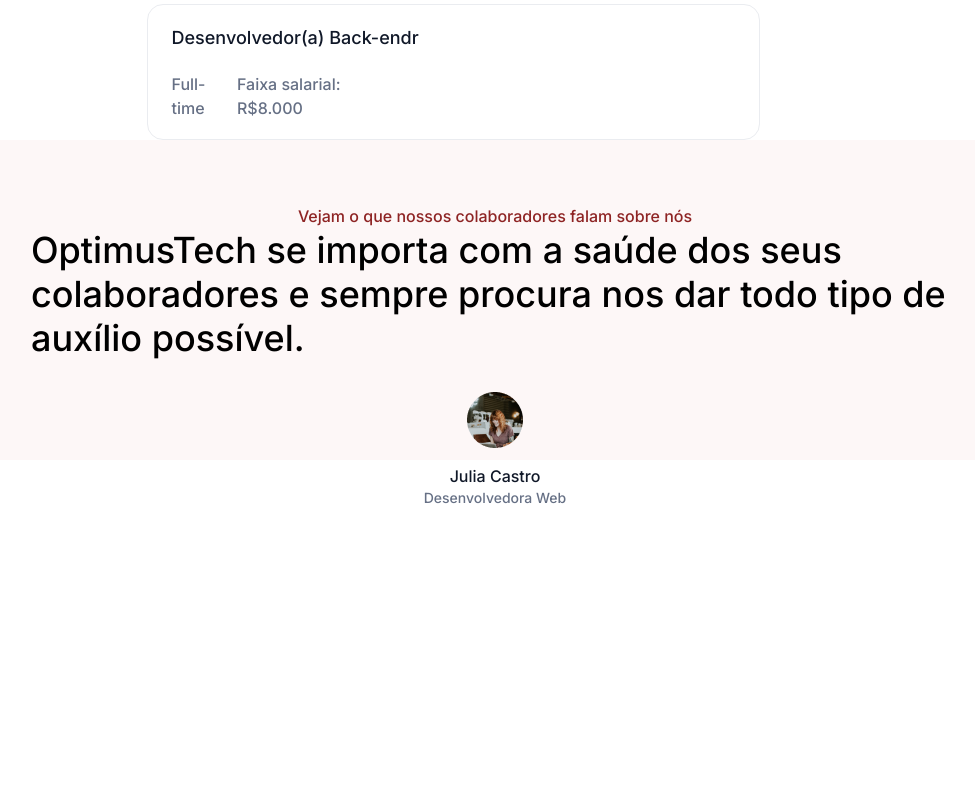
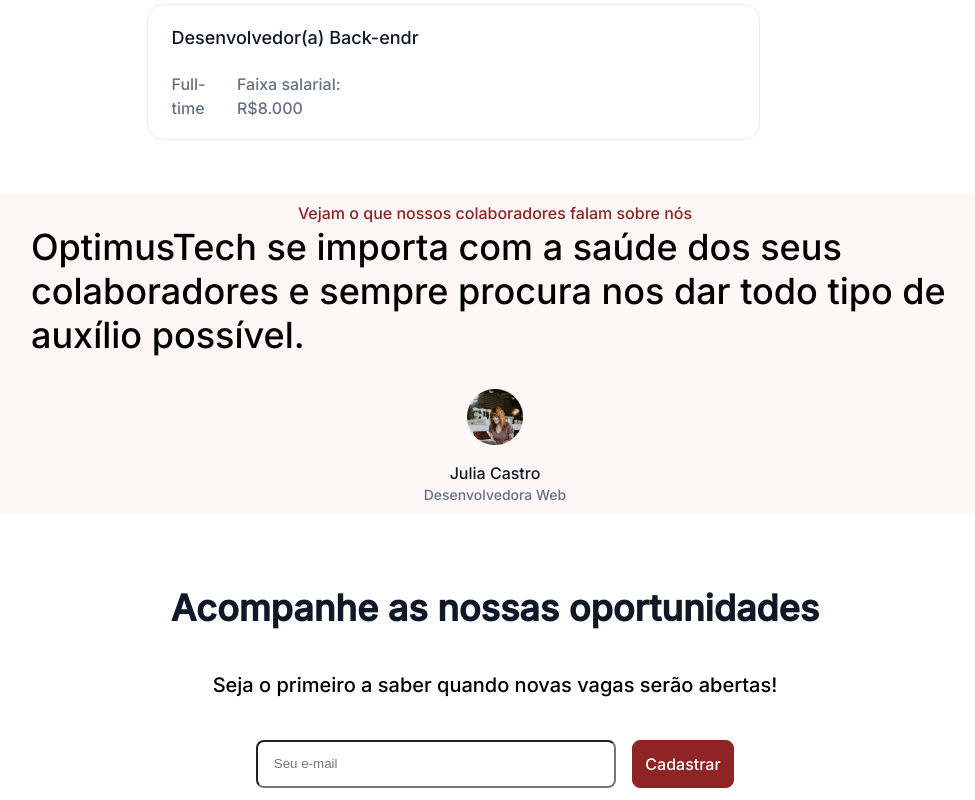
Before and after one commit to kevinraafael/recruiter-landingPage, a plain HTML site: page index.html in a window 1280 px wide. Shown: the part 2000-2800 px from the top of the page, without its empty margins (145-1120 px from the left). Before the commit the page ends 2508 px from the top, so only its background shows below. Drawn offline with Linux system fonts and the light colour scheme.

Commit message:
feat: footer da pagina

```diff
--- a/index.css
+++ b/index.css
@@ -79,6 +79,7 @@ li > a {
   border-radius: 8px;
   display: flex;
   justify-content: center;
+  align-items: center;
 }
 .aboutUs{
   display: flex;
@@ -231,6 +232,7 @@ h2{
   flex-direction: column;
   padding: 64px;
   height: 40%;
+  margin-top: 5%;
 }
 #picture{
   width: 56px;
@@ -238,11 +240,11 @@ h2{
   margin: 32px 0px 16px;
 }
 .feedbackTextContainer{
+
   display: flex;
   flex-direction: column;
   justify-content: space-between;
   align-items: center;
-  height: 100%;
 
 }
 h3{
@@ -260,10 +262,56 @@ h3{
   color: var(--main-text-color);
 }
 .userJob{
-  font-family: 'Inter';
+  font-family:  "Inter";
   font-style: normal;
   font-weight: 400;
   font-size: 14px;
   line-height: 20px;
   color:var(--text-color);
 }
+footer{
+  margin-top: 5%;
+  width: 100%;
+  height: 306px;
+  display: flex;
+  flex-direction: column;
+  align-items: center;
+  justify-content: space-around;
+}
+h4{
+  font-family: "Inter";
+  font-size: 36px;
+  font-weight: 600;
+  color: var(--main-text-color);
+}
+.firstToKnow{
+
+  font-family: Inter;
+  font-size: 20px;
+  font-weight: 400;
+  line-height: 30px;
+  letter-spacing: 0em;
+  text-align: center;
+
+}
+.inputRow{
+
+display: flex;
+}
+input{
+  width: 360px;
+  height: 48px;
+  border-radius: 8px;
+  padding-left: 16px;
+  margin-right:16px ;
+}
+.allRights{
+
+font-family: "Inter";
+font-size: 16px;
+font-weight: 400;
+line-height: 24px;
+letter-spacing: 0em;
+text-align: left;
+
+}
--- a/index.html
+++ b/index.html
@@ -162,8 +162,22 @@
                     Desenvolvedora Web
                 </span>
             </div>
-
         </div>
+        <footer>
+            <h4>
+                Acompanhe as nossas oportunidades
+            </h4>
+            <span class ="firstToKnow">
+                Seja o primeiro a saber quando novas vagas serão abertas!
+            </span>
+            <div class="inputRow">
+                <input placeholder="Seu e-mail"/>
+                <span class="register">Cadastrar</span>
+            </div>
+            <span class="allRights">
+                © 2022 OptimusTech. Todos os direitos reservados.
+            </span>
+        </footer>
     </div>
 </body>
 
```
